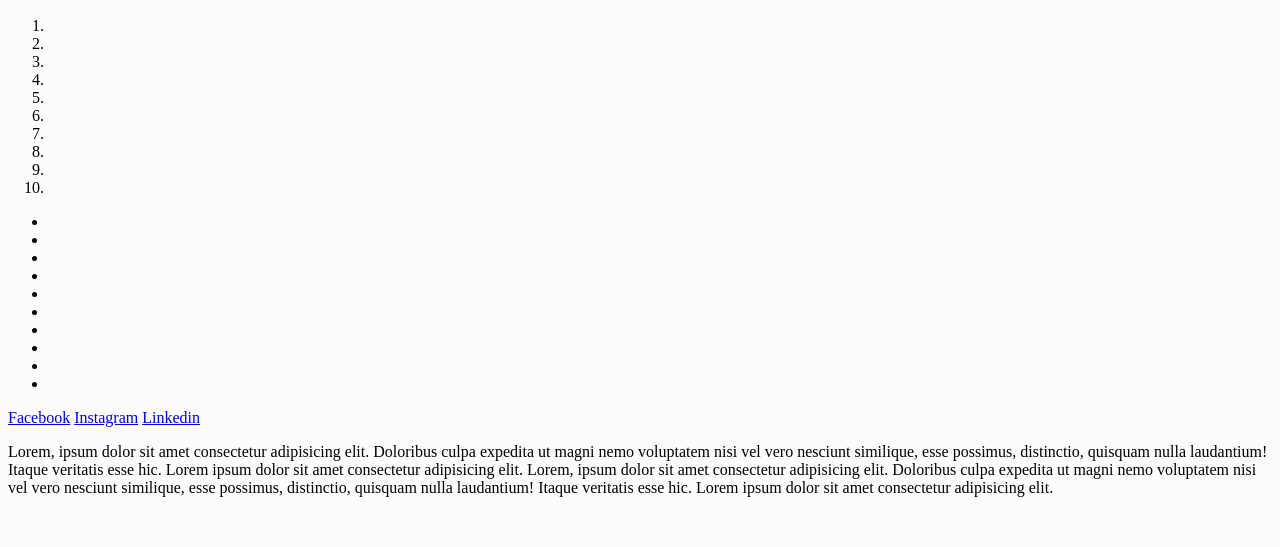
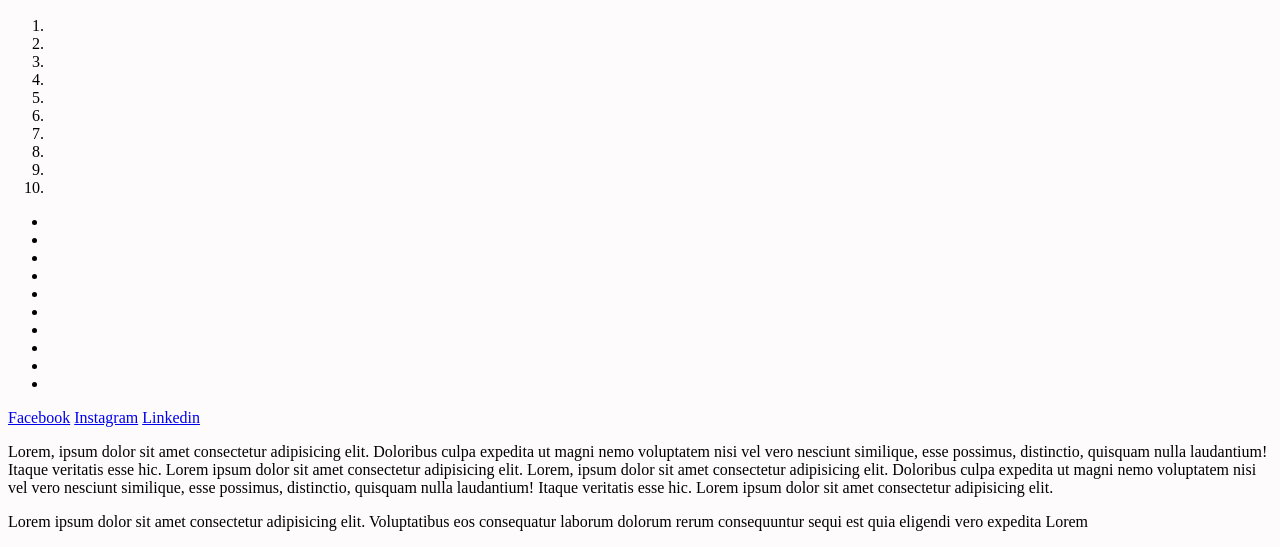
Before and after one commit to onyrius/my-first-project-trybe, a website: page index.html in a window 1280 px wide. Shown: the part 311-858 px from the top of the page. Before the commit the page ends 824 px from the top, so only its background shows below. Drawn offline with Linux system fonts and the light colour scheme.

Commit message:
requisitos 9, 10 e 11

```diff
--- a/index.html
+++ b/index.html
@@ -15,6 +15,7 @@
         <img id="minha_foto" src="https://images.pexels.com/photos/346885/pexels-photo-346885.jpeg?auto=compress&cs=tinysrgb&h=650&w=940" alt="uma miniatura da Terra sendo segurada por uma mão branca">
     </section>
     <section>
+       <nav>
         <ol id="licoes_aprendidas">
             <li></li>
             <li></li>
@@ -27,6 +28,7 @@
             <li></li>
             <li></li>
         </ol>
+       </nav>
     </section>
     <section>
         <ul id="licoes_a_aprender">
@@ -50,5 +52,8 @@
     <article>
         <p>Lorem, ipsum dolor sit amet consectetur adipisicing elit. Doloribus culpa expedita ut magni nemo voluptatem nisi vel vero nesciunt similique, esse possimus, distinctio, quisquam nulla laudantium! Itaque veritatis esse hic. Lorem ipsum dolor sit amet consectetur adipisicing elit. Lorem, ipsum dolor sit amet consectetur adipisicing elit. Doloribus culpa expedita ut magni nemo voluptatem nisi vel vero nesciunt similique, esse possimus, distinctio, quisquam nulla laudantium! Itaque veritatis esse hic. Lorem ipsum dolor sit amet consectetur adipisicing elit.</p>
     </article>
+    <aside>
+        <p>Lorem ipsum dolor sit amet consectetur adipisicing elit. Voluptatibus eos consequatur laborum dolorum rerum consequuntur sequi est quia eligendi vero expedita Lorem</p>
+    </aside>
 </body>
 </html>
```
Lines whose indentation alone changed are shown as unchanged.
